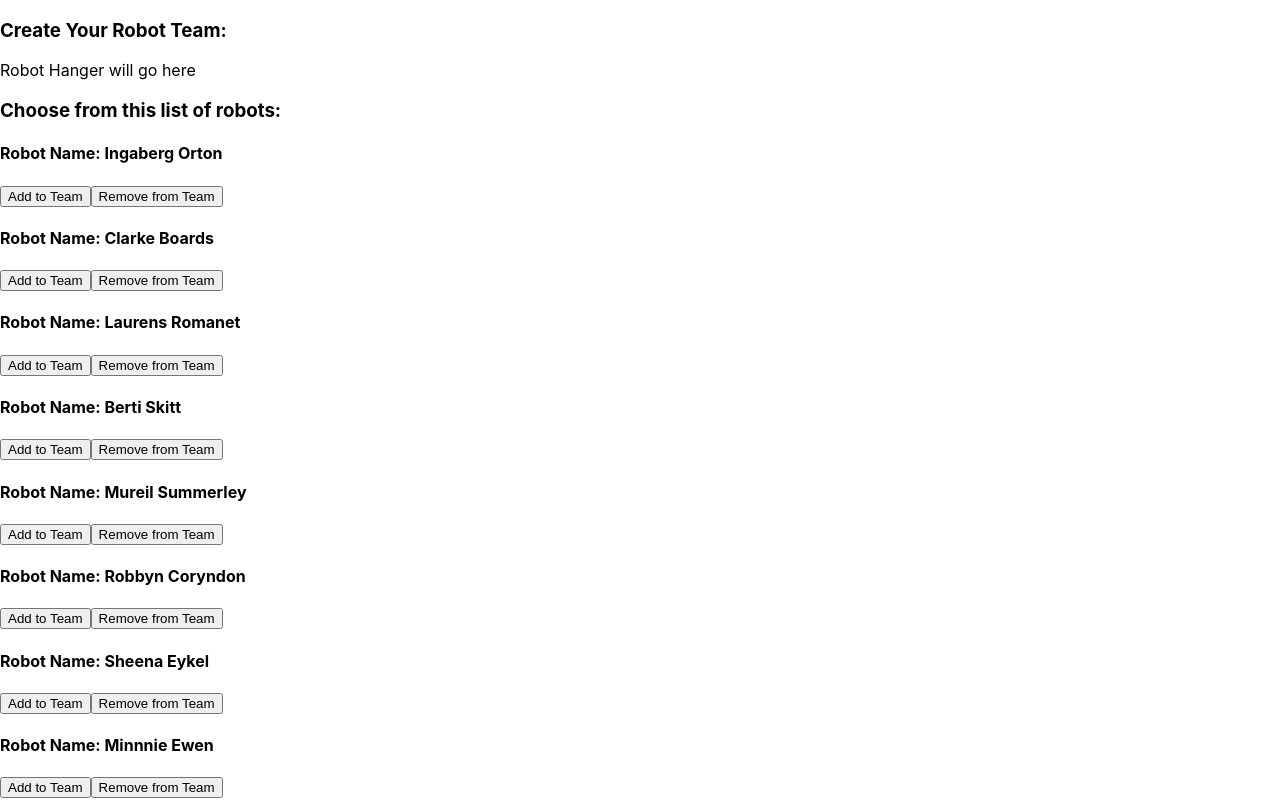
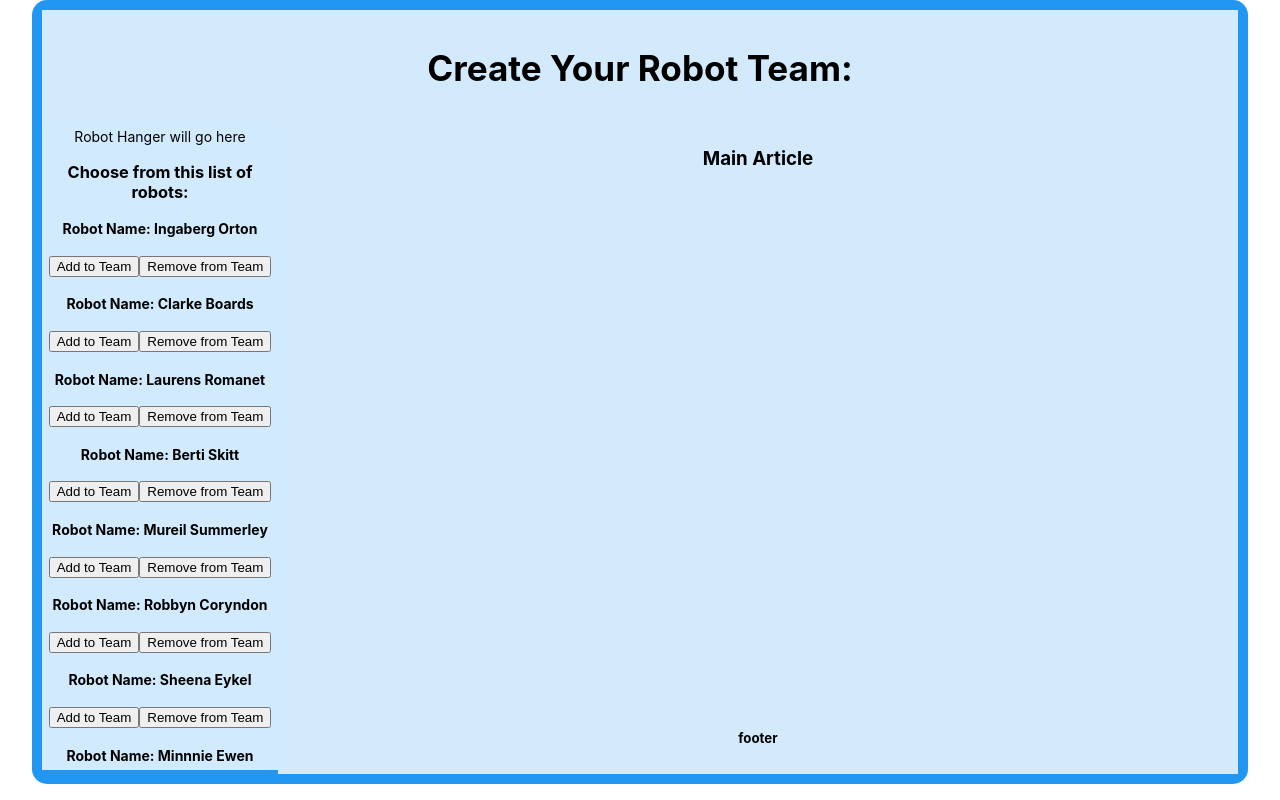
Before and after one commit to TheMartinCrabtree/GRO, a React (Create React App) app: page / in a window 1280 px wide. Shown: the top 800 px of the page. Built offline with nearby package versions, Linux system fonts and the light colour scheme.

Commit message:
css and formatting

```diff
--- a/src/App.css
+++ b/src/App.css
@@ -2,37 +2,43 @@
   text-align: center;
 }
 
-.App-logo {
-  height: 40vmin;
-  pointer-events: none;
+.Main {
+  padding-left: 2rem;
+  padding-right: 2rem;
 }
 
-@media (prefers-reduced-motion: no-preference) {
-  .App-logo {
-    animation: App-logo-spin infinite 20s linear;
-  }
+.item1 { grid-area: header;
+  font-size: 30px;
+  max-height: 20vh;
+}
+.item2 { grid-area: menu;
+  font-size: 14px;
+  max-height: 80vh;
+  max-width: 25vw;
+  overflow: scroll;
+}
+.item3 { grid-area: main;
+  min-width: 75vw;
+  min-height: 72vh;
+}
+.item4 { grid-area: right; }
+.item5 { grid-area: footer;
+  min-height: 8vh;
 }
 
-.App-header {
-  background-color: #282c34;
-  min-height: 100vh;
-  display: flex;
-  flex-direction: column;
-  align-items: center;
-  justify-content: center;
-  font-size: calc(10px + 2vmin);
-  color: white;
+.grid-container {
+  display: grid;
+  grid-template-areas:
+    'header header header header header header'
+    'menu main main main main main'
+    'menu footer footer footer footer footer';
+  background-color: #2196F3;
+  padding: 10px;
+  border-radius: 15px;
 }
 
-.App-link {
-  color: #61dafb;
+.grid-container > div {
+  background-color: rgba(255, 255, 255, 0.8);
+  text-align: center;
+  padding: 2px 0;
 }
-
-@keyframes App-logo-spin {
-  from {
-    transform: rotate(0deg);
-  }
-  to {
-    transform: rotate(360deg);
-  }
-}
--- a/src/App.js
+++ b/src/App.js
@@ -8,13 +8,26 @@ function App() {
 
   return (
     <Store>
-      <main>
-        <header>
-          <h3>Create Your Robot Team:</h3>
-        </header>
-        <div>
-          Robot Hanger will go here
-          <RobotList  />
+      <main className="Main">
+        <div className="grid-container" >
+          <div className="item1">
+            <header>
+              <h3>Create Your Robot Team:</h3>
+            </header>
+          </div>
+          <div className="item2">
+            Robot Hanger will go here
+            <RobotList  />
+          </div>
+          <div className="item3">
+            <h3>Main Article</h3>
+          </div>
+          <div className="item5">
+            <footer>
+              <h5>footer</h5>
+            </footer>
+          </div>
+
         </div>
       </main>
     </Store>
```
